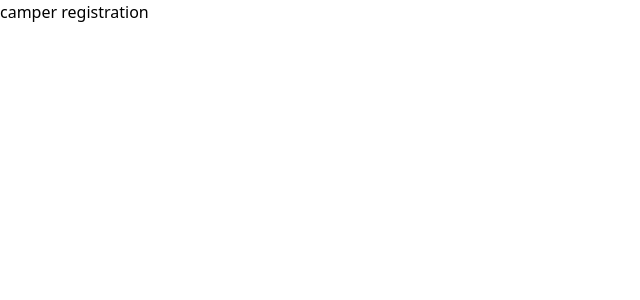
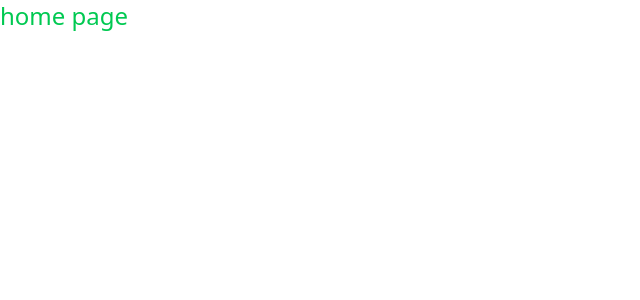
Before and after one commit to Uwakmfon-Ibanga/TOM-registration, a React (Vite) app: page / in a window 1280 px wide. Shown: the top 300 px of the page, without its empty margins (0-640 px from the left). Built offline with nearby package versions, Linux system fonts and the light colour scheme.

Commit message:
added registration route

```diff
--- a/src/App.jsx
+++ b/src/App.jsx
@@ -8,8 +8,8 @@ function App() {
   return (
     <>
       <Routes>
-        {/* <Route path="/" element={<Home />} /> */}
-        <Route path="/" element={<CamperRegestration />} />
+        <Route path="/" element={<Home />} />
+        <Route path="/registration" element={<CamperRegestration />} />
         <Route path="*" element={<h1>404 Not Found</h1>} />
       </Routes>
     </>
```
